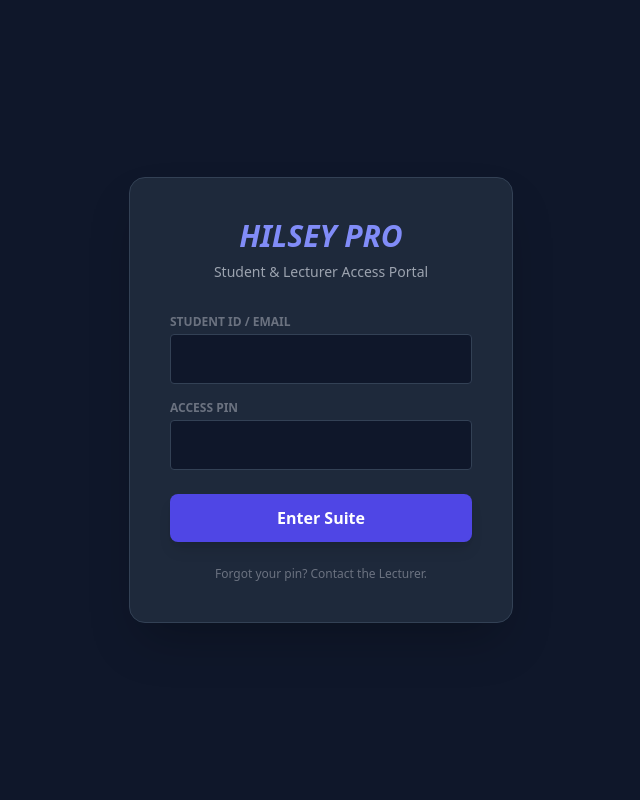
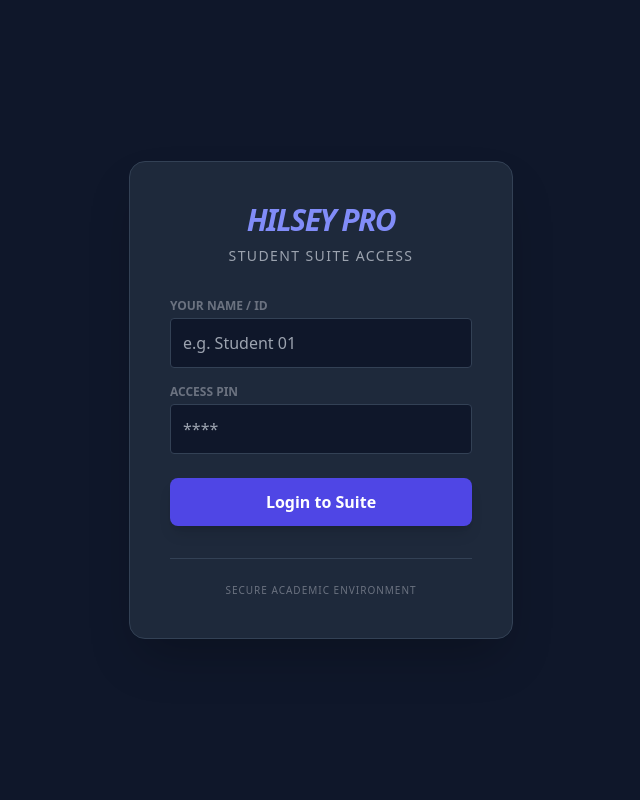
Before and after one commit to hilsey-pro/poulbilliards, a Flask app: page /login in a window 1280 px wide. Shown: the whole page, without its empty margins (319-959 px from the left). Run offline with Flask 3, Linux system fonts and the light colour scheme; some libraries are stand-ins or nearby versions.

Commit message:
Revise login page layout and text for clarity

```diff
--- a/templates/login.html
+++ b/templates/login.html
@@ -1,31 +1,32 @@
 <!DOCTYPE html>
 <html lang="en">
 <head>
+    <meta charset="UTF-8">
     <title>Hilsey Pro | Login</title>
     <script src="https://cdn.tailwindcss.com"></script>
 </head>
-<body class="bg-slate-900 flex items-center justify-center h-screen text-white">
+<body class="bg-slate-900 flex items-center justify-center h-screen text-white font-family: sans-serif;">
     <div class="bg-slate-800 p-10 rounded-2xl shadow-2xl w-96 border border-slate-700">
-        <h1 class="text-3xl font-bold text-indigo-400 mb-2 text-center italic">HILSEY PRO</h1>
-        <p class="text-gray-400 text-center mb-8 text-sm">Student & Lecturer Access Portal</p>
+        <h1 class="text-3xl font-bold text-indigo-400 mb-2 text-center italic tracking-tighter">HILSEY PRO</h1>
+        <p class="text-gray-400 text-center mb-8 text-sm uppercase tracking-widest">Student Suite Access</p>
 
         <form action="/login" method="POST">
             <div class="mb-4">
-                <label class="block text-xs uppercase text-gray-500 font-bold mb-1">Student ID / Email</label>
-                <input type="text" name="username" class="w-full p-3 rounded bg-slate-900 border border-slate-700 focus:border-indigo-500 outline-none" required>
+                <label class="block text-xs uppercase text-gray-500 font-bold mb-1">Your Name / ID</label>
+                <input type="text" name="username" placeholder="e.g. Student 01" class="w-full p-3 rounded bg-slate-900 border border-slate-700 focus:border-indigo-500 outline-none transition" required>
             </div>
             <div class="mb-6">
                 <label class="block text-xs uppercase text-gray-500 font-bold mb-1">Access Pin</label>
-                <input type="password" name="password" class="w-full p-3 rounded bg-slate-900 border border-slate-700 focus:border-indigo-500 outline-none" required>
+                <input type="password" name="password" placeholder="****" class="w-full p-3 rounded bg-slate-900 border border-slate-700 focus:border-indigo-500 outline-none transition" required>
             </div>
-            <button type="submit" class="w-full bg-indigo-600 hover:bg-indigo-500 p-3 rounded-lg font-bold transition shadow-lg">
-                Enter Suite
+            <button type="submit" class="w-full bg-indigo-600 hover:bg-indigo-500 p-3 rounded-lg font-bold transition-all shadow-lg active:scale-95">
+                Login to Suite
             </button>
         </form>
 
-        <p class="mt-6 text-center text-xs text-gray-500">
-            Forgot your pin? Contact the Lecturer.
-        </p>
+        <div class="mt-8 pt-6 border-t border-slate-700 text-center">
+            <p class="text-[10px] text-gray-500 uppercase tracking-widest">Secure Academic Environment</p>
+        </div>
     </div>
 </body>
 </html>
```
